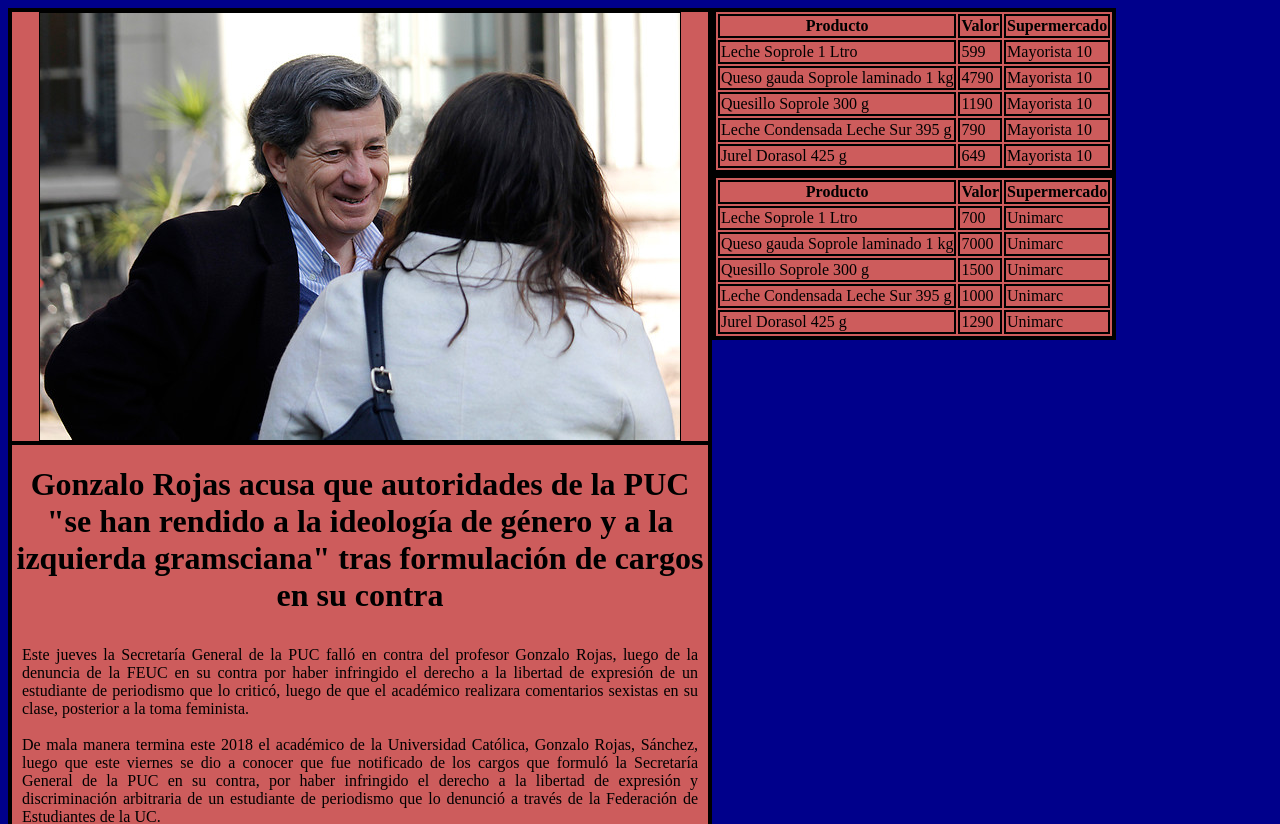
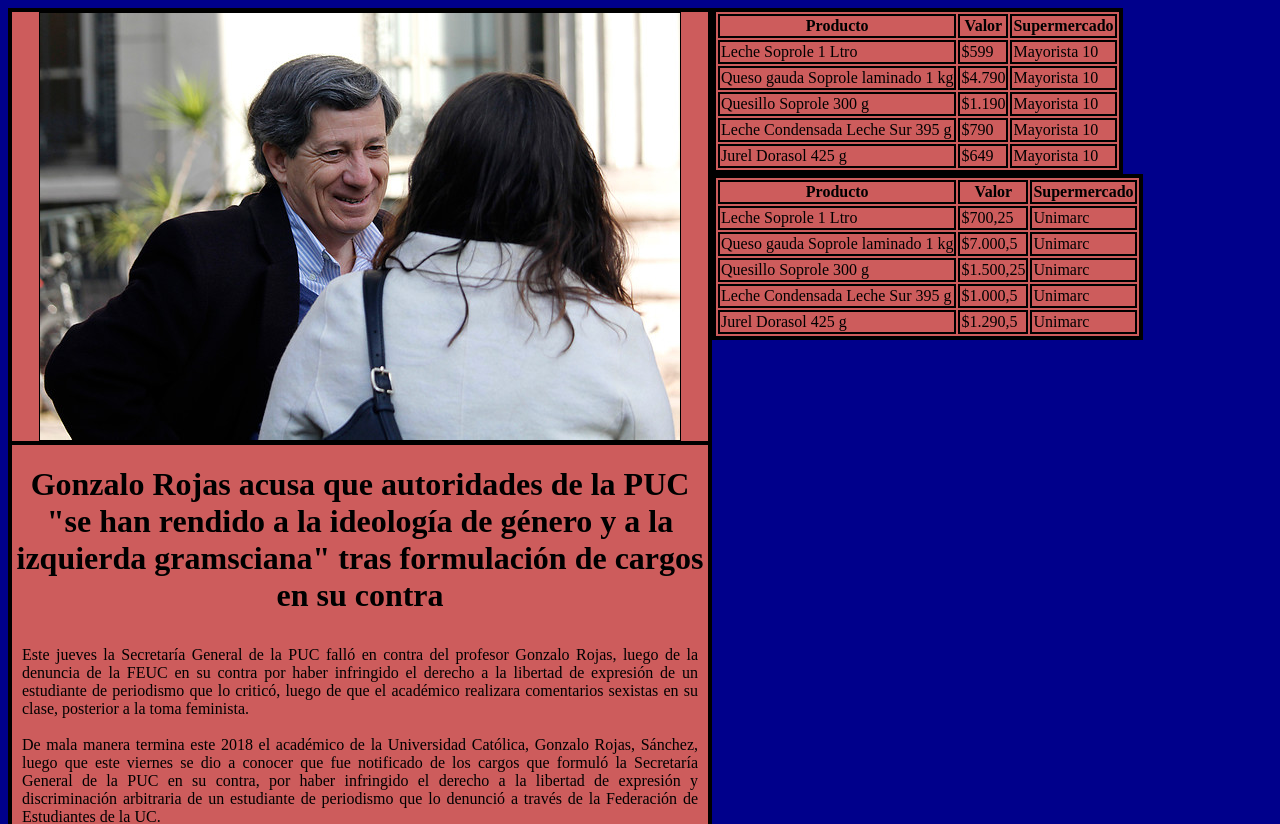
Before and after one commit to GerardoantonioAS/Tarea_Nro5, a plain HTML site: page index.html in a window 1280 px wide. Shown: the top 824 px of the page. Drawn offline with Linux system fonts and the light colour scheme.

```diff
--- a/index.html
+++ b/index.html
@@ -121,27 +121,27 @@
                 </tr>
                 <tr>
                     <td>Leche Soprole 1 Ltro</td>
-                    <td>599</td>
+                    <td>$599</td>
                     <td>Mayorista 10</td>
                 </tr>
                 <tr>
                     <td>Queso gauda Soprole laminado 1 kg</td>
-                    <td>4790</td>
+                    <td>$4.790</td>
                     <td>Mayorista 10</td>
                 </tr>
                 <tr>
                     <td>Quesillo Soprole 300 g</td>
-                    <td>1190</td>
+                    <td>$1.190</td>
                     <td>Mayorista 10</td>
                 </tr>
                 <tr>
                     <td>Leche Condensada Leche Sur 395 g</td>
-                    <td>790</td>
+                    <td>$790</td>
                     <td>Mayorista 10</td>
                 </tr>
                 <tr>
                     <td>Jurel Dorasol 425 g</td>
-                    <td>649</td>
+                    <td>$649</td>
                     <td>Mayorista 10</td>
                 </tr>
             </table>
@@ -156,27 +156,27 @@
                 </tr>
                 <tr>
                     <td>Leche Soprole 1 Ltro</td>
-                    <td>700</td>
+                    <td>$700,25</td>
                     <td>Unimarc</td>
                 </tr>
                 <tr>
                     <td>Queso gauda Soprole laminado 1 kg</td>
-                    <td>7000</td>
+                    <td>$7.000,5</td>
                     <td>Unimarc</td>
                 </tr>
                 <tr>
                     <td>Quesillo Soprole 300 g</td>
-                    <td>1500</td>
+                    <td>$1.500,25</td>
                     <td>Unimarc</td>
                 </tr>
                 <tr>
                     <td>Leche Condensada Leche Sur 395 g</td>
-                    <td>1000</td>
+                    <td>$1.000,5</td>
                     <td>Unimarc</td>
                 </tr>
                 <tr>
                     <td>Jurel Dorasol 425 g</td>
-                    <td>1290</td>
+                    <td>$1.290,5</td>
                     <td>Unimarc</td>
                 </tr>
             </table>
```
Also changed, not shown: 1 other file.
